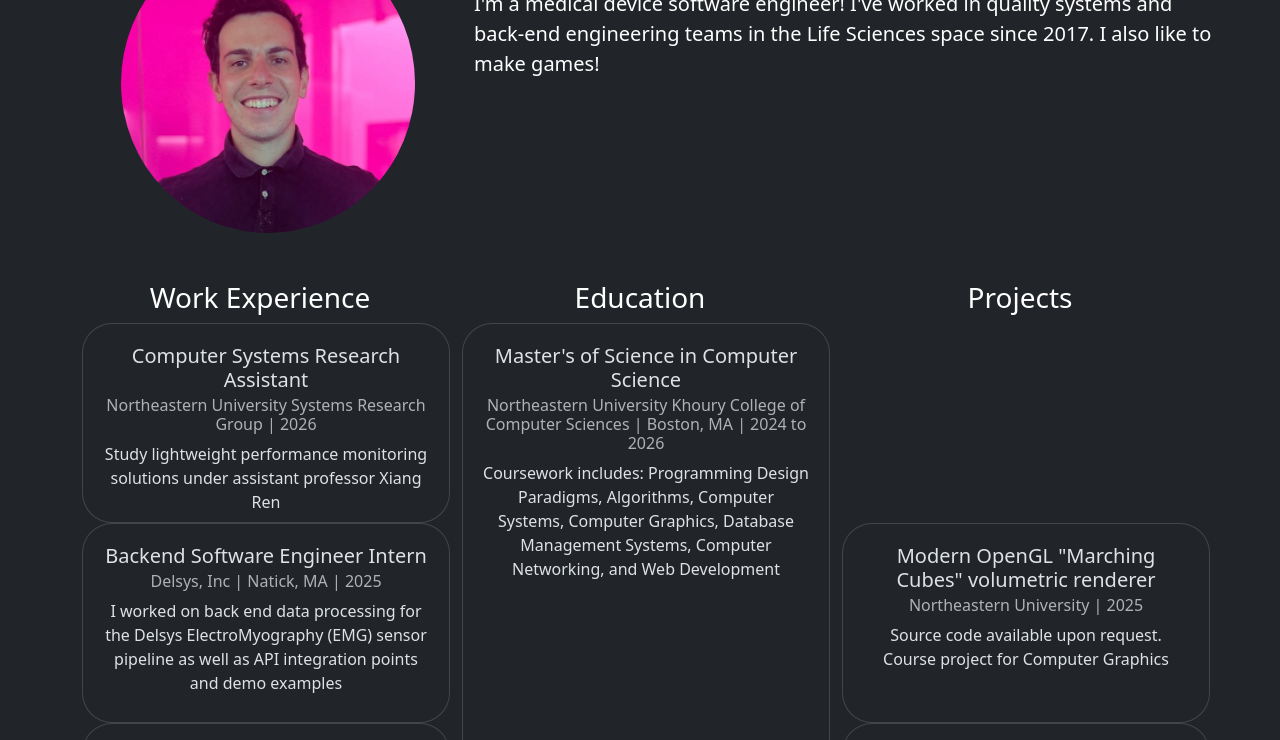
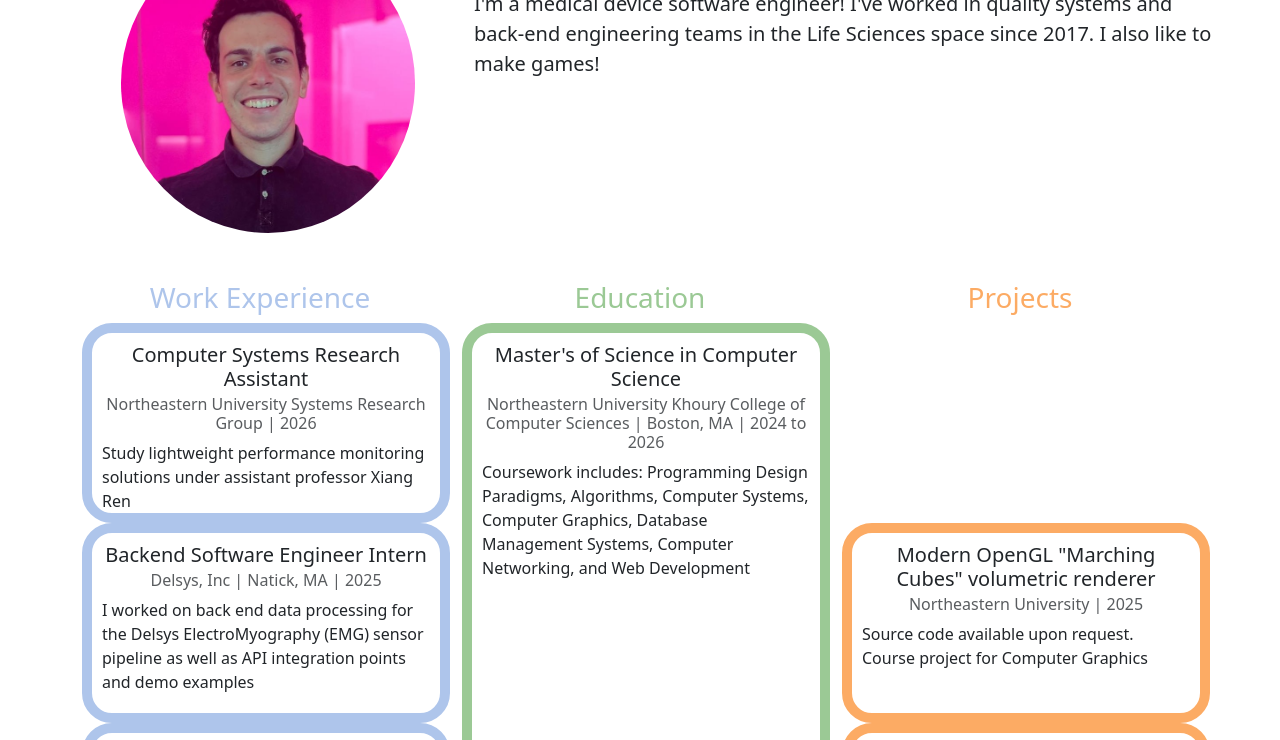
Before and after one commit to brpiperno/brpiperno.github.io, a plain HTML site: page index.html in a window 1280 px wide. Shown: the part 163-903 px from the top of the page. Drawn offline with nearby package versions, Linux system fonts and the light colour scheme.

Commit message:
set timeline cards to color by category

```diff
--- a/css/index.css
+++ b/css/index.css
@@ -1,3 +1,26 @@
+/* custom.css */
+:root {
+  --bp-purple: #AD5EB4;
+  --bp-blue:   #AEC5EB;
+  --bp-green:  #9BC995;
+  --bp-orange: #FCAB64;
+}
+
+.bp-blue {
+	color: var(--bp-blue);
+}
+
+.bp-purple {
+	color: var(--bp-purple);
+}
+
+.bp-green {
+	color: var(--bp-green);
+}
+.bp-orange {
+	color: var(--bp-orange);
+}
+
 
 .headshot {
 	border-radius: 50%;
@@ -16,12 +39,27 @@
 
 .timeline-card {
 	border-radius: 30px;
-	padding-bottom: 30px;
-	padding: 20px;
+  padding: 10px; /* Space between content and border */
+  border: 10px solid blue; /* The border itself */
+  box-sizing: border-box; /* Includes padding and border in width/height */
 }
 
-
+.card-text {
+	text-align: left;
+}
 
 .timeline-col {
 	position: relative;
 }
+
+.work {
+	border-color: var(--bp-blue);
+}
+
+.education {
+	border-color: var(--bp-green);
+}
+
+.project {
+	border-color: var(--bp-orange);
+}
--- a/index.html
+++ b/index.html
@@ -1,5 +1,5 @@
 <!doctype html>
-<html lang="en" class="h-100" data-bs-theme="dark">
+<html lang="en" class="h-100">
 
 <head>
     <meta charset="UTF-8">
@@ -11,9 +11,9 @@
     <meta name="author" content="Ben Piperno">
 </head>
 
-<body class="d-flex h-100 text-center text-white bg-dark">
+<body class="d-flex text-center">
     <header>
-        <nav class="navbar navbar-expand-md navbar-dark fixed-top bg-dark">
+        <nav class="navbar navbar-expand-md fixed-top">
             <div class="container-fluid">
                 <a class="navbar-brand" href="./index.html">Ben Piperno</a>
                 <button class="navbar-toggler" type="button" data-bs-toggle="collapse" data-bs-target="#navbarCollapse" aria-controls="navbarCollapse" aria-expanded="false" aria-label="Toggle navigation">
@@ -28,13 +28,13 @@
                             <a class="nav-link" href="./about.html">About Me</a>
                         </li>
                     </ul>
-      	            <button class="btn btn-dark" id="darkModeToggle" aria-label="Toggle dark mode"> dark mode
+      	            <button class="btn btn-outline-secondary"  id="darkModeToggle" aria-label="Toggle dark mode"> dark mode
 										</button>
                 </div>
             </div>
         </nav>
     </header>
-    <div class="cover-container d-flex w-100 h-100 p-3 mx-auto flex-column">
+    <div class="cover-container d-flex p-3 mx-auto flex-column">
         <main class="px-3">
             <div class = "title-container container">
             	<div class = "col-4">
@@ -51,13 +51,13 @@
                 <div class="container py-5" id="timeline-container">
                 		<div class="row">
                     	<div class="col-md-4 timeline-col" id="timeline-col-1">
-                    		<h3>Work Experience</h3>
+                    		<h3 class="bp-blue">Work Experience</h3>
                     	</div>
                     	<div class="col-md-4 timeline-col" id="timeline-col-2">
-                    		<h3>Education</h3>
+                    		<h3 class="bp-green">Education</h3>
                     	</div>
                       <div class="col-md-4 timeline-col" id="timeline-col-3">
-                      	<h3>Projects</h3>
+                      	<h3 class="bp-orange">Projects</h3>
                       </div>
                     </div>
                 </div>
@@ -69,7 +69,7 @@
         </footer>
     </div>
     <script src="./js/resume.js"></script>
-    <script src='./js/theme.js'></script>
+    <script src="./js/theme.js"></script>
 </body>
 
 </html>
--- a/js/resume.js
+++ b/js/resume.js
@@ -41,7 +41,7 @@ function fetchResume(path) {
 
 function createTimelineCard(event) {
 	let card = document.createElement('div');
-	card.className = 'timeline-card card';
+	card.className = 'timeline-card card ' + event.type;
 
 	let card_title = document.createElement('h5');
 	card_title.className = 'card-title';
--- a/js/theme.js
+++ b/js/theme.js
@@ -1,7 +1,4 @@
 //toggle light and dark mode
-
-console.log("running theme.js!");
-
 function toggleTheme() {
 	console.log("toggleTheme!");
 	const currentTheme = document.documentElement.getAttribute('data-bs-theme');
```
